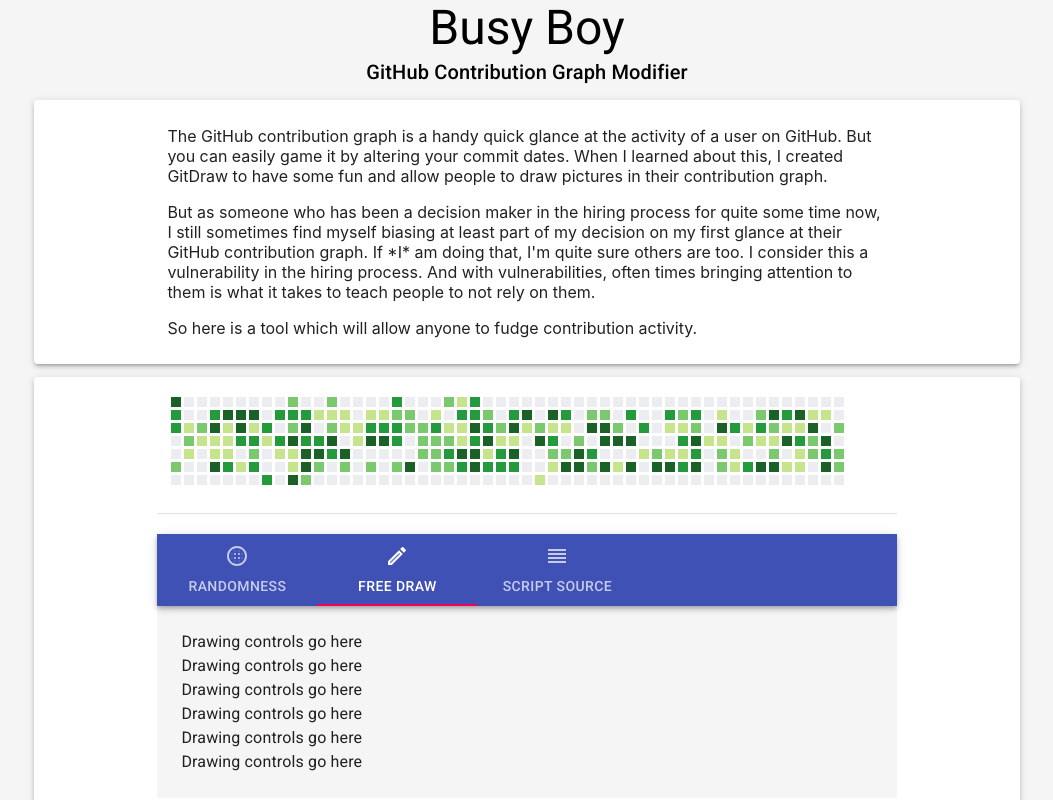
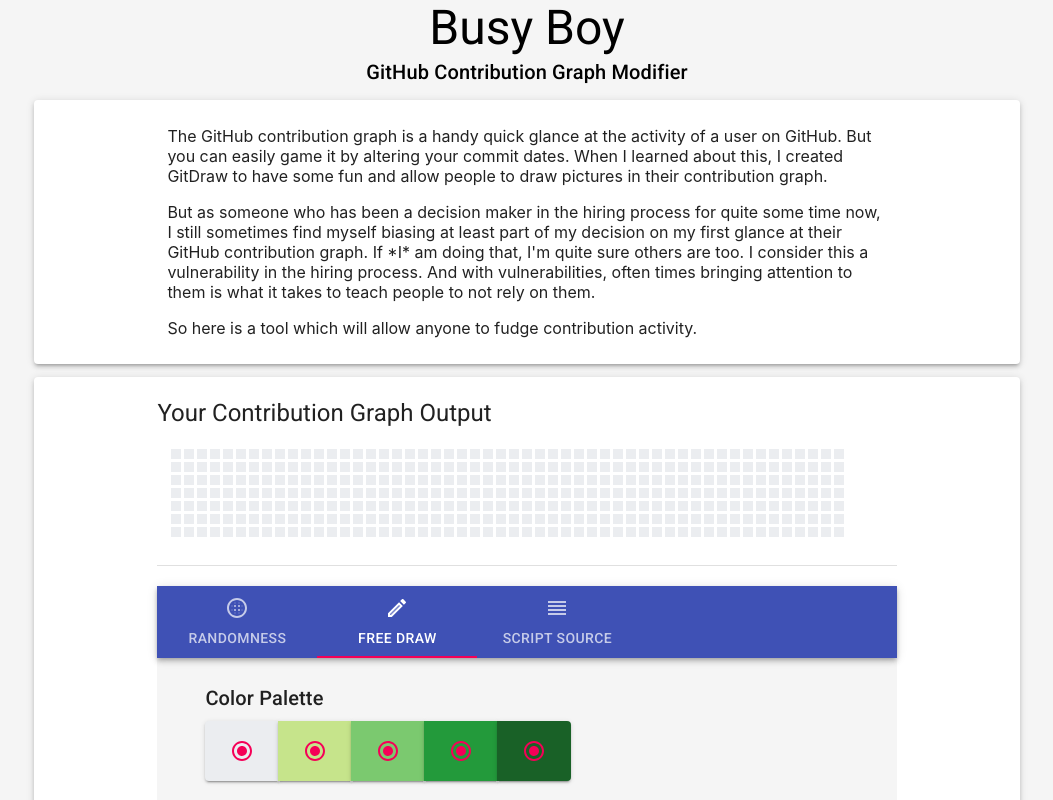
Before and after one commit to ben174/busy-boy, a React (Create React App) app: page / in a window 1280 px wide. Both pictures are taken after a click on the tab "FREE DRAW". Shown: the top 800 px of the page, without its empty margins (113-1166 px from the left). Built offline with nearby package versions, Linux system fonts and the light colour scheme.

Commit message:
work on draw tab

```diff
--- a/src/App.js
+++ b/src/App.js
@@ -7,6 +7,8 @@
 import Divider from '@material-ui/core/Divider';
 import Icon from '@material-ui/core/Icon';
 import Button from '@material-ui/core/Button';
+import Radio from '@material-ui/core/Radio';
+import ButtonGroup from '@material-ui/core/ButtonGroup';
 import AppBar from '@material-ui/core/AppBar';
 import Tabs from '@material-ui/core/Tabs';
 import Tab from '@material-ui/core/Tab';
@@ -14,9 +16,7 @@
 import BlurCircularTwoToneIcon from '@material-ui/icons/BlurCircularTwoTone';
 import EditTwoToneIcon from '@material-ui/icons/EditTwoTone';
 import ReorderTwoTone from '@material-ui/icons/ReorderTwoTone';
-
-
-
+import {DrawControls, RandomControls} from './Controls'
 
 import _ from 'lodash';
 import moment from 'moment';
@@ -29,14 +29,15 @@
   constructor(props) {
     super(props);
 
-    var dates = Array();
+    var randomDates = Array();
+    var drawDates = Array();
     var downDays = Array();
     var downWeekends = Array();
     for (var d = 0; d < 365; d++) {
       const currDate = moment().startOf('isoWeek').subtract(3, 'days').subtract(d, 'days');
       var level = Math.floor((Math.random() * 4) + 1);
 
-      const dateObject = {
+      const randomDateObject = {
         date: currDate,
         level: level,
         off: true,
@@ -46,10 +47,18 @@
       } else {
         downDays.push(d);
       }
-      dates.push(dateObject);
+      randomDates.push(randomDateObject);
+      const drawDateObject = {
+        date: currDate,
+        level: level,
+        off: true,
+      }
+      drawDates.push(drawDateObject);
     }
     this.state = {
-      dates: dates,
+      randomDates: randomDates,
+      drawDates: drawDates,
+      dates: randomDates,
       dailyContribPercent: 75,
       weekendContribPercent: 10,
       downDays: downDays.sort(() => Math.random() - 0.5),
@@ -84,8 +93,15 @@
   }
 
   handleTabChange = (event, newValue) => {
-    this.setState({selectedTab: newValue});
-  };
+    this.setState({ selectedTab: newValue });
+    if (newValue === 0) {
+      console.log('setting state', this.state.randomDates)
+      this.setState({ dates: this.state.randomDates })
+    } else if (newValue === 1) {
+      this.setState({ dates: this.state.drawDates })
+      console.log('setting state', this.state.drawDates)
+    }
+  }
 
   render() {
     return <AppContainer
@@ -120,63 +136,8 @@
 }
 
 
-function RandomControls(props) {
-  return (
-    <div>
-      <Typography id="discrete-slider" variant="h6" component="h6" gutterBottom>
-        Daily Contribution Frequency
-      </Typography>
-      <Grid container spacing={2}>
-        <Grid item>
-          Lower
-      </Grid>
-        <Grid item xs>
-          <Slider value={props.dailyContribPercent} onChange={props.onDailySliderChange} aria-labelledby="continuous-slider" />
-        </Grid>
-        <Grid item>
-          Higher
-        </Grid>
-      </Grid>
-      <Typography id="discrete-slider" variant="h6" component="h6" gutterBottom>
-        Weekend Contribution Frequency
-      </Typography>
-      <Grid container spacing={2}>
-        <Grid item>
-          Lower
-      </Grid>
-      <Grid item xs>
-          <Slider value={props.weekendContribPercent} onChange={props.onWeekendSliderChange} aria-labelledby="continuous-slider" />
-        </Grid>
-        <Grid item>
-          Higher
-      </Grid>
-      </Grid>
-    </div>
-  )
-
-}
 
 function AppContainer(props) {
-  const marks = [
-    {
-      value: 0,
-      label: 'No Contributions',
-    },
-    {
-      value: 5,
-      label: 'Weight',
-    },
-    {
-      value: 10,
-      label: 'Max Contributions',
-    },
-  ];
-
-  const wrapperStyle = {
-    margin: "0% 10%",
-    padding: "0% 10%",
-  }
-
   const paperStyle = {
     margin: "1% 10%",
     padding: "0% 10%",
@@ -192,18 +153,11 @@
 
   const classes = useStyles();
 
-  const a11yProps = (index) => {
-    return {
-      id: `simple-tab-${index}`,
-      'aria-controls': `simple-tabpanel-${index}`,
-    };
+  const tabStyle = {
+    minHeight: '220px',
   }
 
-  const setValue = () => {
-
-  }
   var value = 0;
-
 
 
   return (
@@ -235,7 +189,10 @@
         </div>
       </Paper>
       <Paper elevation={3} style={paperStyle}>
-        <CalendarGraph dates={props.dates} />
+        <Typography variant="h5" component="h5" style={{paddingTop: "20px"}}>
+          Your Contribution Graph Output
+        </Typography>
+        <CalendarGraph dates={props.dates} drawMode={props.selectedTab === 1} />
         <Divider style={{ margin: '20px 0' }} />
 
         <div className={classes.root}>
@@ -246,24 +203,13 @@
               <Tab label="Script Source" icon={<ReorderTwoTone />} />
             </Tabs>
           </AppBar>
-          <TabPanel value={props.selectedTab} index={0}>
+          <TabPanel value={props.selectedTab} index={0} style={tabStyle}>
             <RandomControls {...props} />
           </TabPanel>
-          <TabPanel value={props.selectedTab} index={1}>
-            Drawing controls go here<br />
-            Drawing controls go here<br />
-            Drawing controls go here<br />
-            Drawing controls go here<br />
-            Drawing controls go here<br />
-            Drawing controls go here<br />
+          <TabPanel value={props.selectedTab} index={1} style={tabStyle}>
+            <DrawControls {...props} />
           </TabPanel>
-          <TabPanel value={props.selectedTab} index={2}>
-            Source goes here<br />
-            Source goes here<br />
-            Source goes here<br />
-            Source goes here<br />
-            Source goes here<br />
-            Source goes here<br />
+          <TabPanel value={props.selectedTab} index={2} style={tabStyle}>
           </TabPanel>
         </div>
         <div align="right">
--- /dev/null
+++ b/src/Controls.js
@@ -0,0 +1,91 @@
+import Container from '@material-ui/core/Container';
+import Grid from '@material-ui/core/Grid';
+import Paper from '@material-ui/core/Paper';
+import Slider from '@material-ui/core/Slider';
+import { makeStyles } from '@material-ui/core/styles';
+import Typography from '@material-ui/core/Typography';
+import Divider from '@material-ui/core/Divider';
+import Icon from '@material-ui/core/Icon';
+import Button from '@material-ui/core/Button';
+import Radio from '@material-ui/core/Radio';
+import ButtonGroup from '@material-ui/core/ButtonGroup';
+import AppBar from '@material-ui/core/AppBar';
+import Tabs from '@material-ui/core/Tabs';
+import Tab from '@material-ui/core/Tab';
+import Box from '@material-ui/core/Box';
+import BlurCircularTwoToneIcon from '@material-ui/icons/BlurCircularTwoTone';
+import EditTwoToneIcon from '@material-ui/icons/EditTwoTone';
+import ReorderTwoTone from '@material-ui/icons/ReorderTwoTone';
+
+import _ from 'lodash';
+import moment from 'moment';
+import * as React from 'react';
+import './App.css';
+import CalendarGraph from './CalendarGraph';
+
+
+export function RandomControls(props) {
+    return (
+      <div>
+        <Typography id="discrete-slider" variant="h6" component="h6" gutterBottom>
+          Daily Contribution Frequency
+        </Typography>
+        <Grid container spacing={2}>
+          <Grid item>
+            Lower
+        </Grid>
+          <Grid item xs>
+            <Slider value={props.dailyContribPercent} onChange={props.onDailySliderChange} aria-labelledby="continuous-slider" />
+          </Grid>
+          <Grid item>
+            Higher
+          </Grid>
+        </Grid>
+        <Typography id="discrete-slider" variant="h6" component="h6" gutterBottom>
+          Weekend Contribution Frequency
+        </Typography>
+        <Grid container spacing={2}>
+          <Grid item>
+            Lower
+        </Grid>
+          <Grid item xs>
+            <Slider value={props.weekendContribPercent} onChange={props.onWeekendSliderChange} aria-labelledby="continuous-slider" />
+          </Grid>
+          <Grid item>
+            Higher
+        </Grid>
+        </Grid>
+      </div>
+    )
+  }
+
+  export function DrawControls(props) {
+    const levelColors = [
+      '#ebedf0',
+      '#c6e48b',
+      '#7bc96f',
+      '#239a3b',
+      '#196127',
+    ]
+
+    const levelButtonStyle = {
+      height: '60px',
+    }
+
+    const levelButtons = levelColors.map((e, i) => (
+      <Button key={`drawColor-${i}`} onClick={props.onLevelButtonClick} variant="contained" style={{ backgroundColor: e, ...levelButtonStyle }}>
+        <Radio checked={true} />
+      </Button>
+    ))
+
+    return (
+      <Container>
+        <Typography variant="h6" component="h6" gutterBottom>
+          Color Palette
+        </Typography>
+        <ButtonGroup color="primary" aria-label="outlined primary button group">
+          {levelButtons}
+        </ButtonGroup>
+      </Container>
+    )
+  }
```
